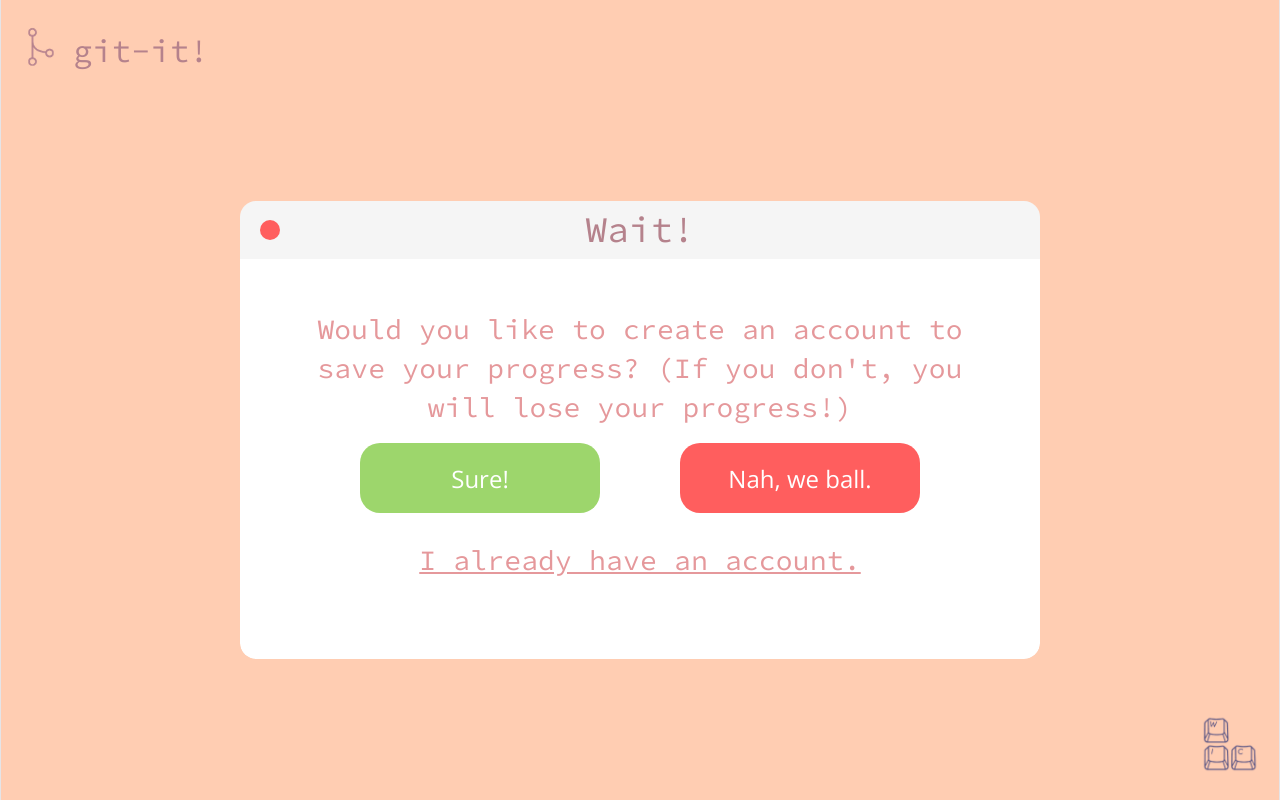
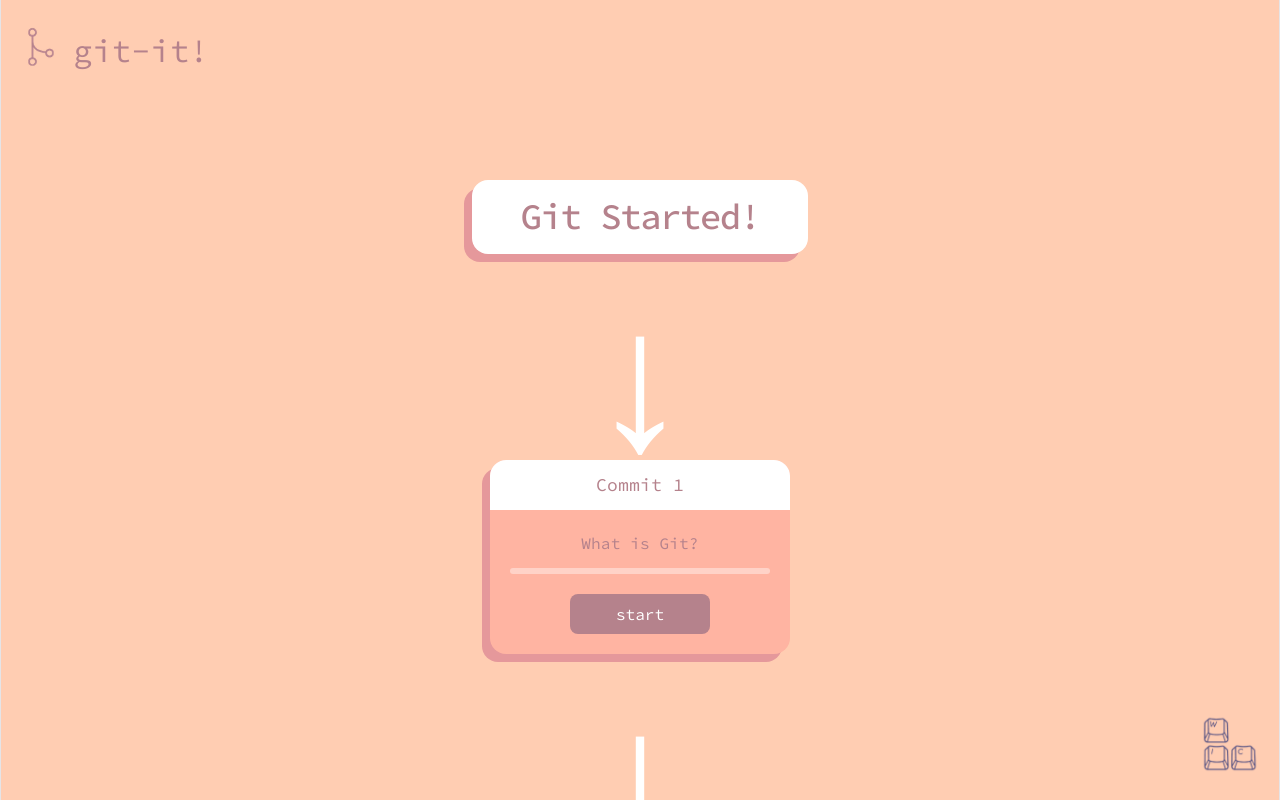
Before and after one commit to dlw1rm4/git-it, a React (Vite) app: page /git-it/disclaimer in a window 1280 px wide. Shown: the top 800 px of the page. Built offline with nearby package versions, Linux system fonts and the light colour scheme; a web font is replaced by a local one.

Commit message:
redirect

```diff
--- a/src/App.tsx
+++ b/src/App.tsx
@@ -36,7 +36,7 @@ export default function App() {
           <button onClick={() => navigate ('/disclaimer')}>start</button>
         </div>
         } />
-        <Route path = "/disclaimer" element={<Disclaimer />} />
+        <Route path = "/disclaimer" element={<Lessons />} />
         <Route path = "/lessons" element={<Lessons />} />
         <Route path = "/register" element={<Register />} />
         <Route path = "/login" element={<Login />} />
```
